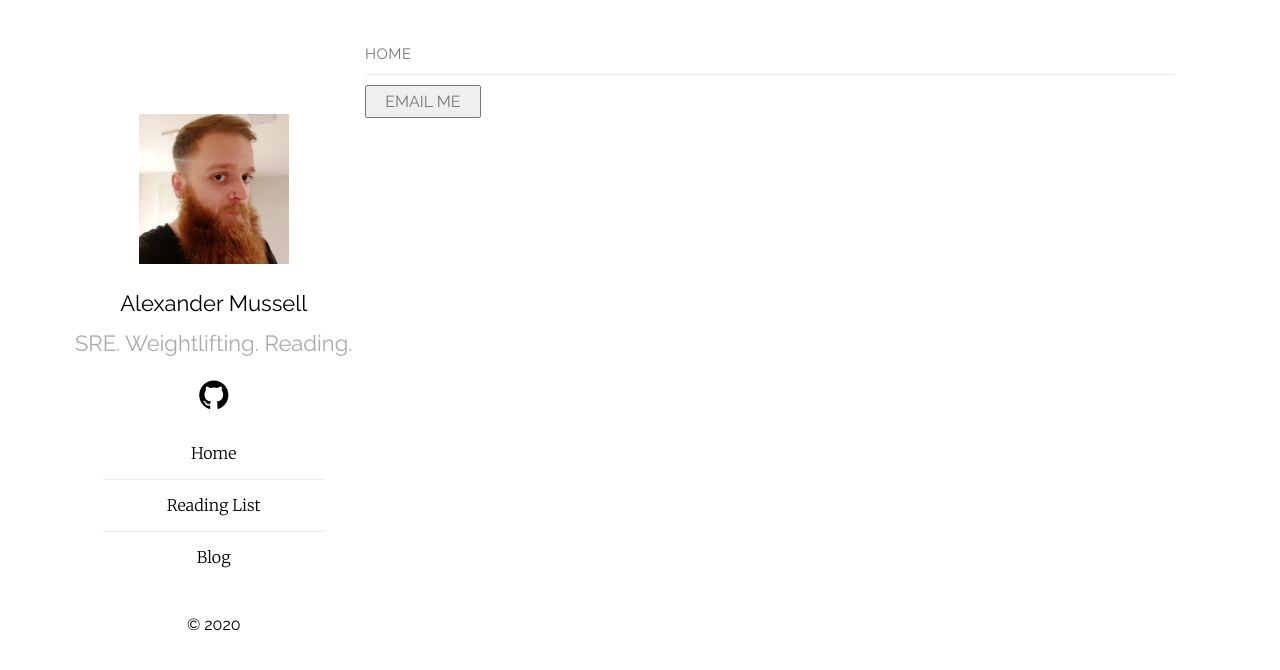
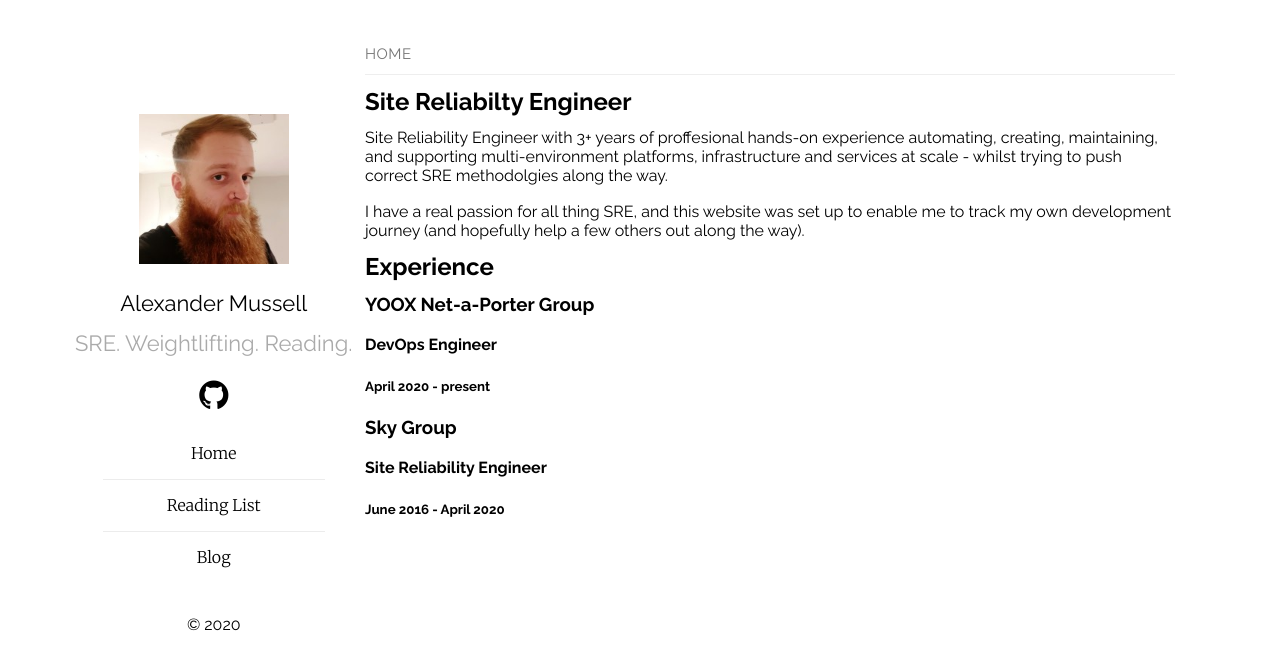
Before and after one commit to AlexMussell/alexmussell.github.io, a Jekyll site: the page built from index.md, in a window 1280 px wide. Shown: the top 670 px of the page. Built offline with Jekyll 4.4.1, drawn with Linux system fonts in a browser that asks for light colours.

Commit message:
merge issues

```diff
--- a/_layouts/home.html
+++ b/_layouts/home.html
@@ -6,7 +6,29 @@ layout: default
     <h1 id="page-label">Home</h1>
   </li>
 
-  <a href="mailto:alex@alexandermussell.com?subject=Enquiry for Alexander Mussell.">
-    <button class="email-me-button">EMAIL ME</button>
-  </a>
+  <div class="introduction-container">
+    <h2 class="job-title">Site Reliabilty Engineer</h2>
+  </div>
+  <div class="personal-summary">
+    <p>Site Reliability Engineer with 3+ years of proffesional hands-on experience automating, creating, maintaining, and supporting multi-environment platforms, infrastructure and services at scale - whilst trying to push correct SRE methodolgies along the way.</p>
+    <p>I have a real passion for all thing SRE, and this website was set up to enable me to track my own development journey (and hopefully help a few others out along the way).</p>
+  </div>
+
+  <section class="content-section">
+    <header class="section-header">
+      <h2>Experience</h2>
+
+    <div class="cv-listing">
+      <h3>YOOX Net-a-Porter Group</h3>
+      <h4>DevOps Engineer</h4>
+      <h5>April 2020 - present</h5>
+    </div>
+    <div class="cv-listing">
+      <h3>Sky Group</h3>
+      <h4>Site Reliability Engineer</h4>
+      <h5>June 2016 - April 2020</h5>
+    </div>
+  </section>
+
+
 </ul>
```
